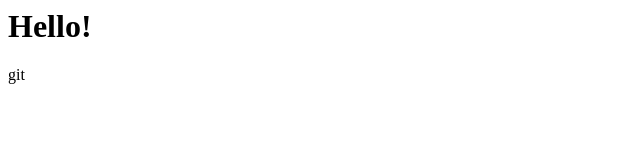
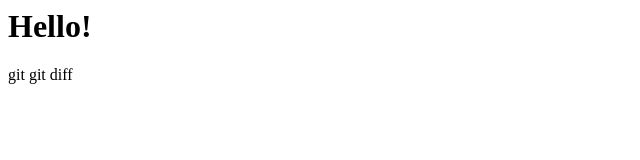
Before and after one commit to E-justin-Btaro/git_tutorial, a plain HTML site: page index.html in a window 1280 px wide. Shown: the full height of the page, 0-640 px from the left. Drawn offline with Linux system fonts and the light colour scheme.

Commit message:
git diff

```diff
--- a/index.html
+++ b/index.html
@@ -1,2 +1,3 @@
 <h1>Hello!</h1>
 <p1>git</p1>
+<p1>git diff</p1>
```
